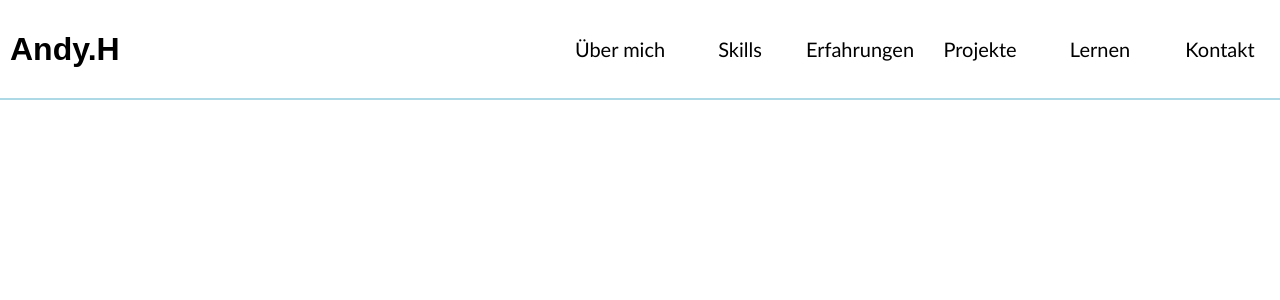
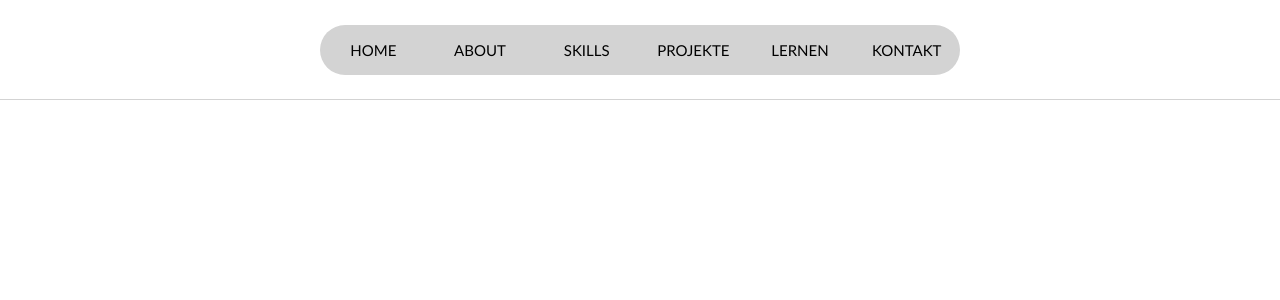
Before and after one commit to AndyHu8/Portfolio-Website, a React (Create React App) app in the folder portfolio-website/: page / in a window 1280 px wide. Shown: the top 300 px of the page. Built offline with nearby package versions, Linux system fonts and the light colour scheme.

Commit message:
Navbar geändert (ohne Logo)

```diff
--- a/portfolio-website/src/Navbar/Navbar.css
+++ b/portfolio-website/src/Navbar/Navbar.css
@@ -2,22 +2,19 @@
     height: 100px;
     color: black;
     display: flex;
-    justify-content: space-between;
+    justify-content: center;
     align-items: center;
-    border-bottom: 2px solid lightblue;
-}
-
-/*LOGO*/
-.logo {
-    padding-left: 10px;
-    font-family: fantasy;
+    border-bottom: 1px solid lightgray;
 }
 
 /*NAVIGATION*/
 .nav-list {
-    width: 40%;
-    height: 100px;
+    width: 50%;
+    height: 50px;
+    margin: 0 100px;
     font-family: 'Trebuchet MS', 'Lucida Sans Unicode', 'Lucida Grande', 'Lucida Sans', Arial, sans-serif;
+    background-color: lightgray;
+    border-radius: 25px;
 }
 
 .nav-list ul {
@@ -25,22 +22,22 @@
     margin: 0;
     padding: 0;
     display: flex;
-    justify-content: flex-end;
+    justify-content: center;
     align-items: center;
-    font-size: 20px;
+    font-size: 15px;
     list-style: none;
 }
 
-.nav-list ul li a {
-    height: 100px;
-    width: 120px;
+.nav-list ul li {
+    height: 100%;
+    width: 200px;
     display: flex;
     align-items: center;
     justify-content: center;
 }
 
-.nav-list ul li a:hover {
+.nav-list ul li:hover {
     cursor: pointer;
-    background-color: lightblue;
+    background-color: white;
     transition: all 0.5s ease;
 }
--- a/portfolio-website/src/Navbar/Navbar.jsx
+++ b/portfolio-website/src/Navbar/Navbar.jsx
@@ -3,17 +3,14 @@ import './Navbar.css';
 function Navbar(){
     return (
         <div className='wrapper'>
-            <div className='logo'>
-                <h1>Andy.H</h1>
-            </div>
             <div className='nav-list'>
                 <ul>
-                    <li><a href={() => {}}>Über mich</a></li>
-                    <li><a href={() => {}}>Skills</a></li>
-                    <li><a href={() => {}}>Erfahrungen</a></li>
-                    <li><a href={() => {}}>Projekte</a></li>
-                    <li><a href={() => {}}>Lernen</a></li>
-                    <li><a href={() => {}}>Kontakt</a></li>
+                    <li><a href={() => {}}>HOME</a></li>
+                    <li><a href={() => {}}>ABOUT</a></li>
+                    <li><a href={() => {}}>SKILLS</a></li>
+                    <li><a href={() => {}}>PROJEKTE</a></li>
+                    <li><a href={() => {}}>LERNEN</a></li>
+                    <li><a href={() => {}}>KONTAKT</a></li>
                 </ul>
             </div>
         </div>
```
